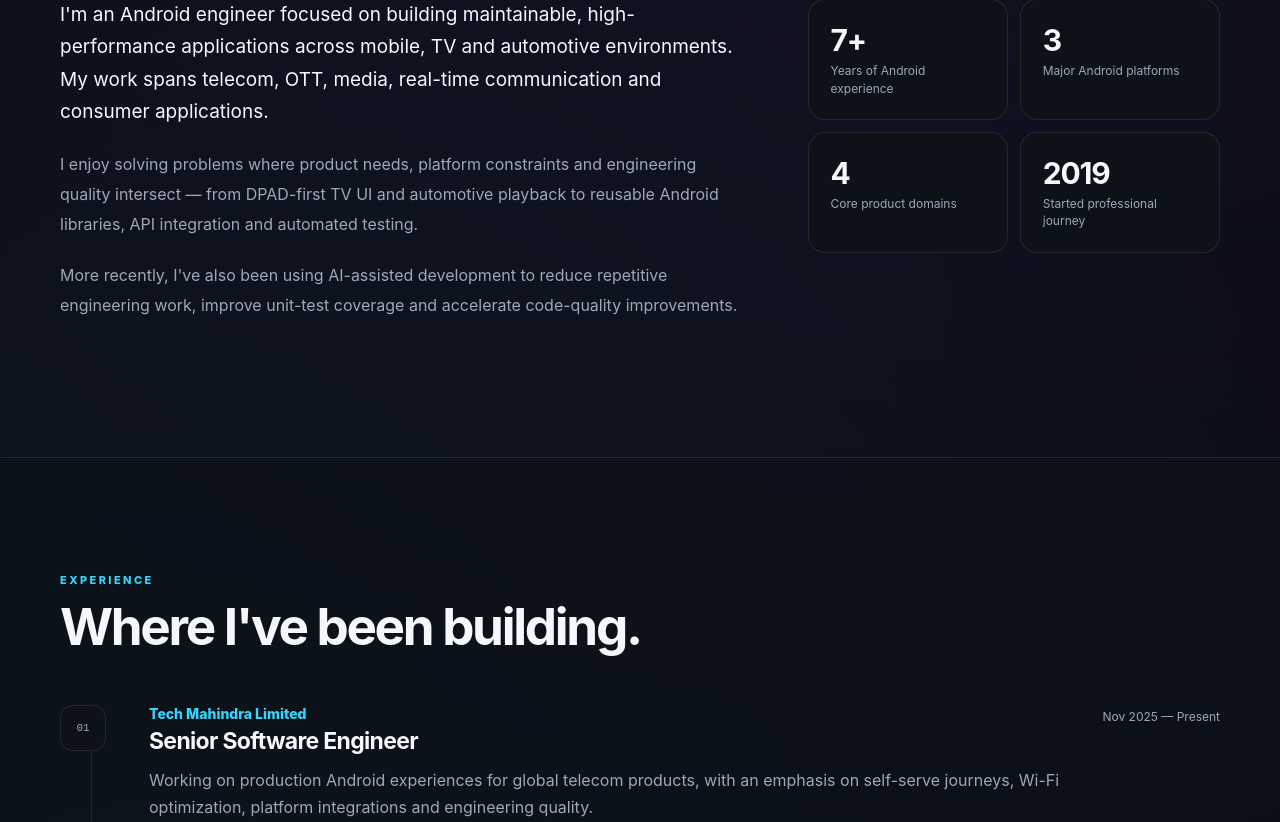
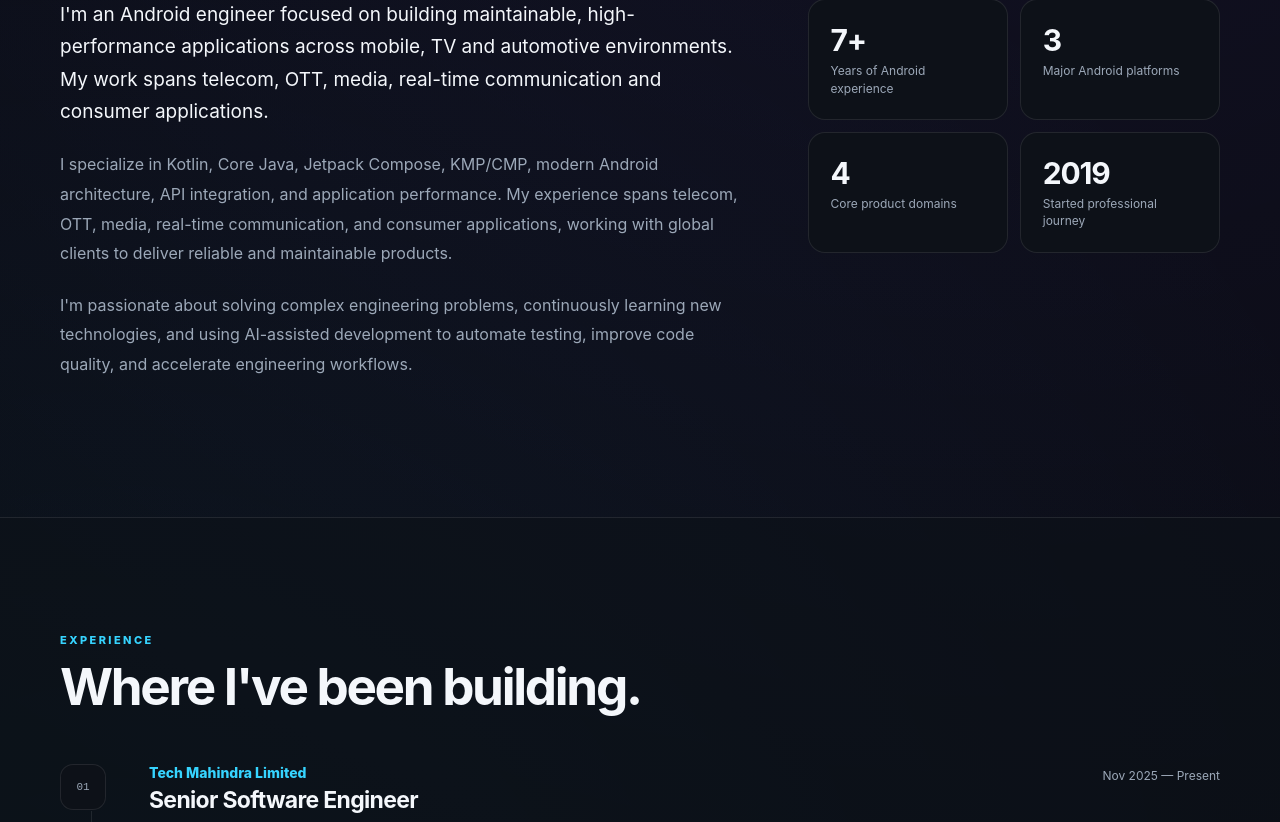
Before and after one commit to SauravBansal448/sauravbansal, a React (Vite) app: page / in a window 1280 px wide. Shown: the part 1278-2100 px from the top of the page. Built offline with nearby package versions, Linux system fonts and the light colour scheme.

Commit message:
fix content

```diff
--- a/src/main.jsx
+++ b/src/main.jsx
@@ -292,13 +292,15 @@ function App() {
                 real-time communication and consumer applications.
               </p>
               <p>
-                I enjoy solving problems where product needs, platform constraints and engineering quality
-                intersect — from DPAD-first TV UI and automotive playback to reusable Android libraries,
-                API integration and automated testing.
+                I specialize in Kotlin, Core Java, Jetpack Compose, KMP/CMP, modern Android architecture,
+                API integration, and application performance. My experience spans telecom, OTT,
+                media, real-time communication, and consumer applications, working with global clients
+                to deliver reliable and maintainable products.
               </p>
               <p>
-                More recently, I've also been using AI-assisted development to reduce repetitive engineering
-                work, improve unit-test coverage and accelerate code-quality improvements.
+                I'm passionate about solving complex engineering problems, continuously learning new technologies,
+                and using AI-assisted development to automate testing, improve code quality,
+                and accelerate engineering workflows.
               </p>
             </div>
             <div className="about-stats">
@@ -400,11 +402,11 @@ function App() {
             <div className="education-grid">
               <div className="edu-card">
                 <GraduationCap size={22} />
-                <div><strong>MCA</strong><span>KIET Group of Institutions, Ghaziabad · 2019</span></div>
+                <div><strong>MCA</strong><span>KIET Group of Institutions, Ghaziabad · 2019 · 87.58</span></div>
               </div>
               <div className="edu-card">
                 <GraduationCap size={22} />
-                <div><strong>BCA</strong><span>Gagan College of Management, Aligarh · 2016</span></div>
+                <div><strong>BCA</strong><span>Gagan College of Management, Aligarh · 2016 · 70.22%</span></div>
               </div>
             </div>
 
```
